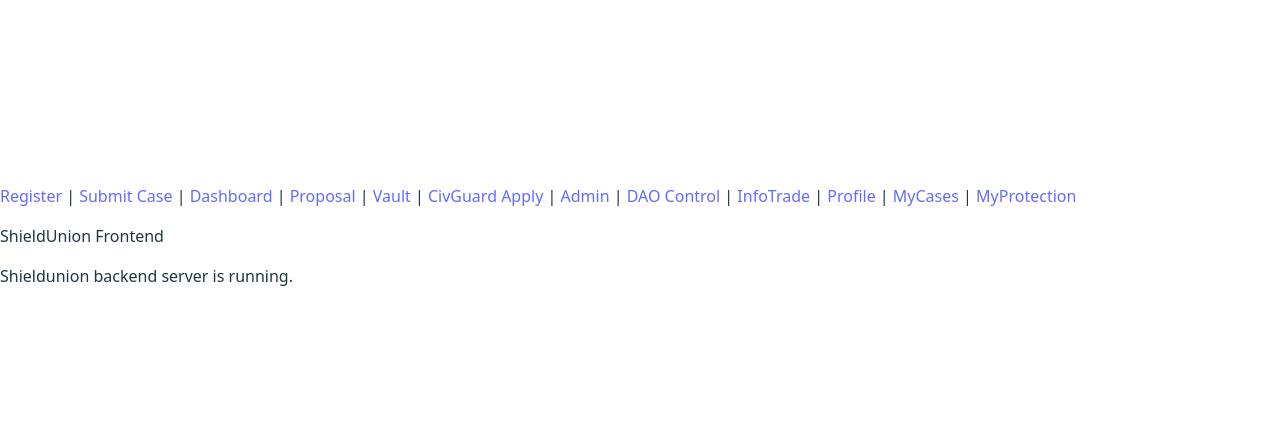
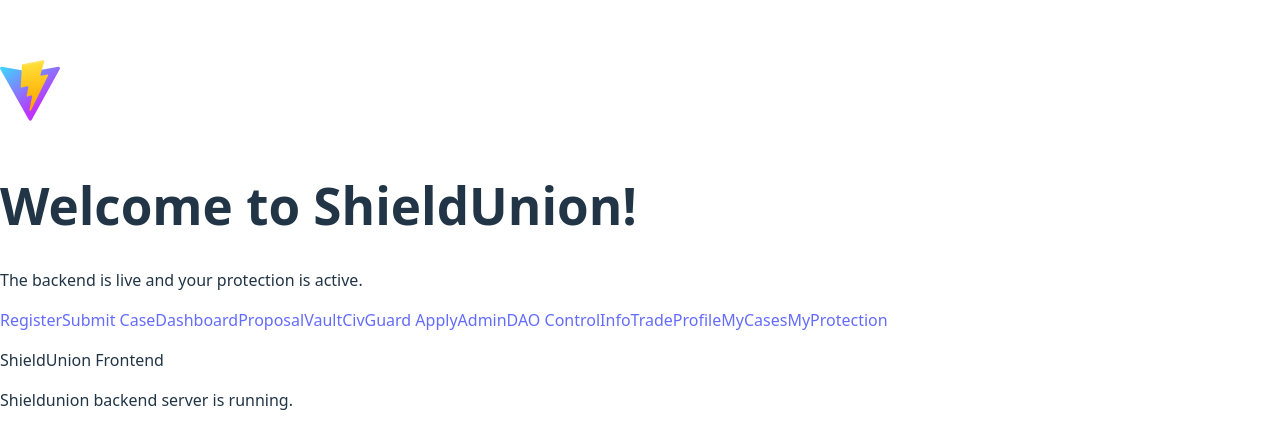
Before and after one commit to tangra-creator/shieldunion-frontend, a React (Vite) app: page / in a window 1280 px wide. Shown: the part 156-604 px from the top of the page. Built offline with nearby package versions, Linux system fonts and the light colour scheme.

Commit message:
Update Home.jsx layout and logo for ShieldUnion homepage

```diff
--- a/src/pages/Home.jsx
+++ b/src/pages/Home.jsx
@@ -2,20 +2,31 @@ import { Link } from 'react-router-dom';
 
 const Home = () => {
   return (
-    <div>
-      <div>
-        <Link to="/register" className="text-blue-600 underline">Register</Link> |{" "}
-        <Link to="/submit" className="text-blue-600 underline">Submit Case</Link> |{" "}
-        <Link to="/dashboard" className="text-blue-600 underline">Dashboard</Link> |{" "}
-        <Link to="/proposal" className="text-blue-600 underline">Proposal</Link> |{" "}
-        <Link to="/vault" className="text-blue-600 underline">Vault</Link> |{" "}
-        <Link to="/civguard" className="text-blue-600 underline">CivGuard Apply</Link> |{" "}
-        <Link to="/admin" className="text-blue-600 underline">Admin</Link> |{" "}
-        <Link to="/daocontrol" className="text-blue-600 underline">DAO Control</Link> |{" "}
-        <Link to="/infotrade" className="text-blue-600 underline">InfoTrade</Link> |{" "}
-        <Link to="/profile" className="text-blue-600 underline">Profile</Link> |{" "}
-        <Link to="/mycases" className="text-blue-600 underline">MyCases</Link> |{" "}
-        <Link to="/myprotection" className="text-blue-600 underline">MyProtection</Link>
+    <div className="flex flex-col items-center justify-center min-h-screen px-4 text-center">
+      <img
+        src="/shield-logo.svg"
+        alt="ShieldUnion Logo"
+        style={{ width: '60px', marginBottom: '1rem' }}
+      />
+
+      <h1 className="text-2xl font-bold">Welcome to ShieldUnion!</h1>
+      <p className="text-gray-700 mb-4">
+        The backend is live and your protection is active.
+      </p>
+
+      <div className="space-y-2">
+        <Link to="/register" className="text-blue-600 underline block">Register</Link>
+        <Link to="/submit" className="text-blue-600 underline block">Submit Case</Link>
+        <Link to="/dashboard" className="text-blue-600 underline block">Dashboard</Link>
+        <Link to="/proposal" className="text-blue-600 underline block">Proposal</Link>
+        <Link to="/vault" className="text-blue-600 underline block">Vault</Link>
+        <Link to="/civguard" className="text-blue-600 underline block">CivGuard Apply</Link>
+        <Link to="/admin" className="text-blue-600 underline block">Admin</Link>
+        <Link to="/daocontrol" className="text-blue-600 underline block">DAO Control</Link>
+        <Link to="/infotrade" className="text-blue-600 underline block">InfoTrade</Link>
+        <Link to="/memberprofile" className="text-blue-600 underline block">Profile</Link>
+        <Link to="/mycases" className="text-blue-600 underline block">MyCases</Link>
+        <Link to="/myprotection" className="text-blue-600 underline block">MyProtection</Link>
       </div>
 
       <p className="font-semibold mt-6">ShieldUnion Frontend</p>
```
